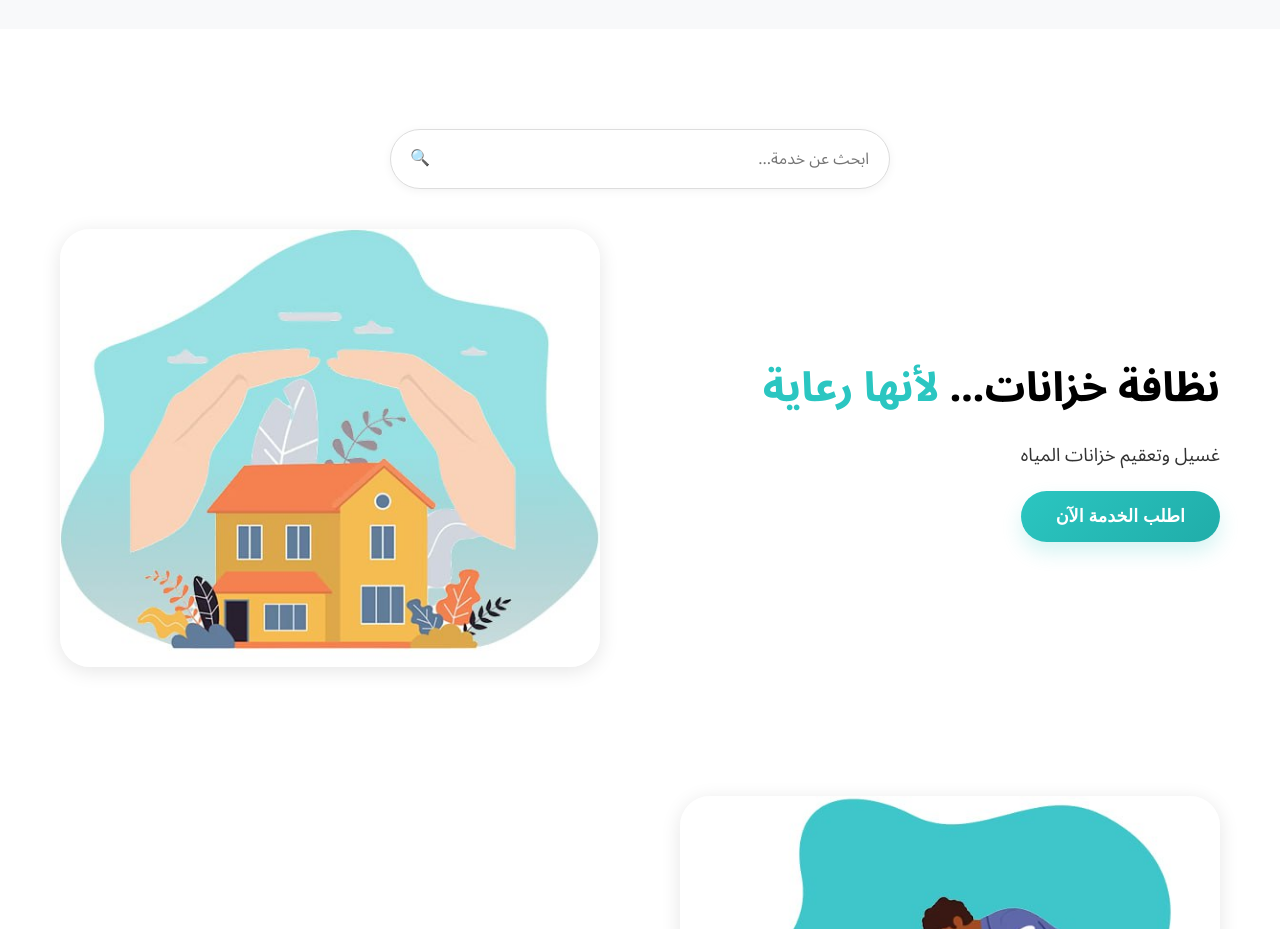
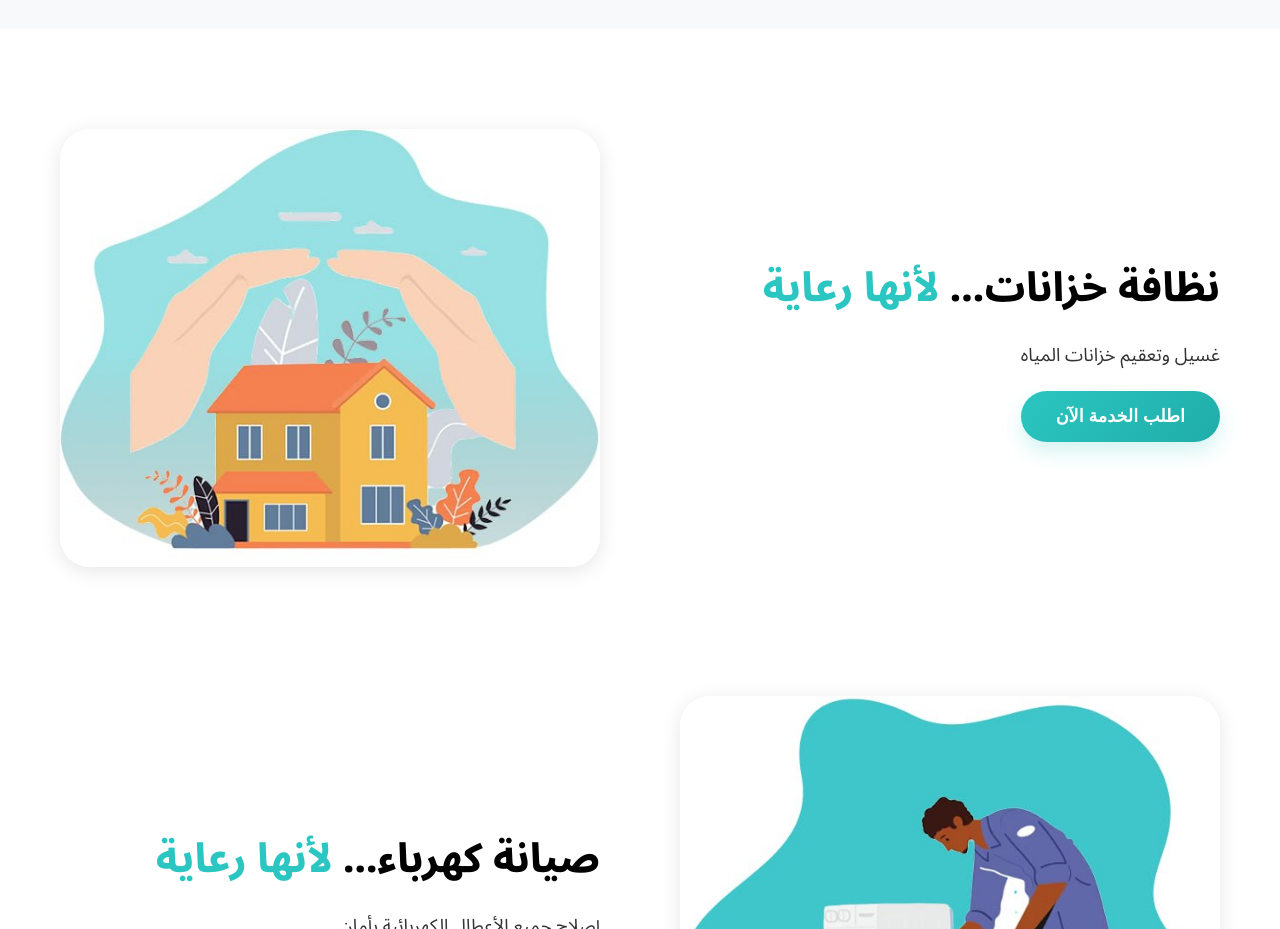
Before and after one commit to abdelrhman-hossam/Local-home-services, a website: page public/index.html in a window 1280 px wide. Shown: the part 1780-2709 px from the top of the page. Drawn offline with Linux system fonts and the light colour scheme; no server answers.

Commit message:
Fix: Force index.html update and vercel.json rewrite

```diff
--- a/public/index.html
+++ b/public/index.html
@@ -139,13 +139,6 @@
     <!-- Services Section -->
     <section class="services-section" id="services">
       <div class="container">
-        <!-- Search & Filter Bar (Home) -->
-        <div class="search-filter-container" style="margin-bottom: 40px; justify-content: center;">
-          <div class="search-box" style="max-width: 500px;">
-            <input type="text" id="serviceSearch" placeholder="ابحث عن خدمة..." oninput="filterServices()">
-            <span class="search-icon">🔍</span>
-          </div>
-        </div>
 
         <!-- حاوية الخدمات الديناميكية -->
         <div id="services-container">
```
Also changed, not shown: vercel.json.
